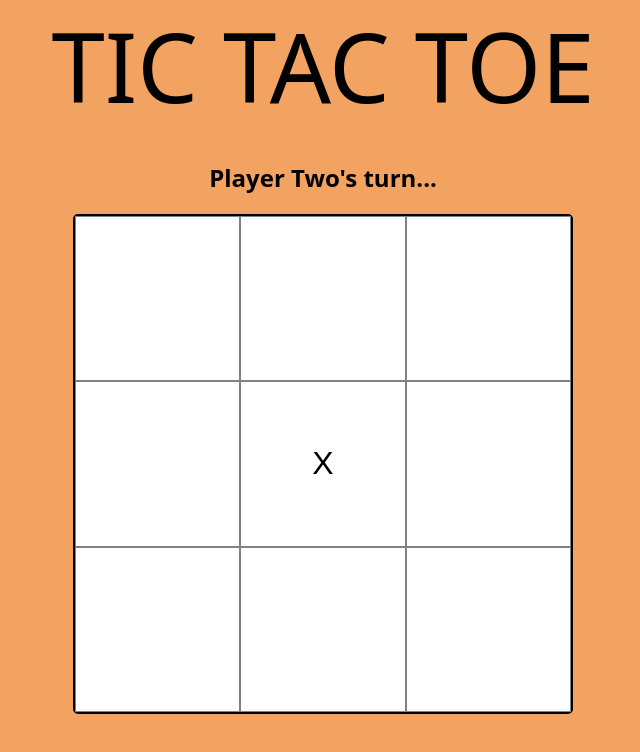
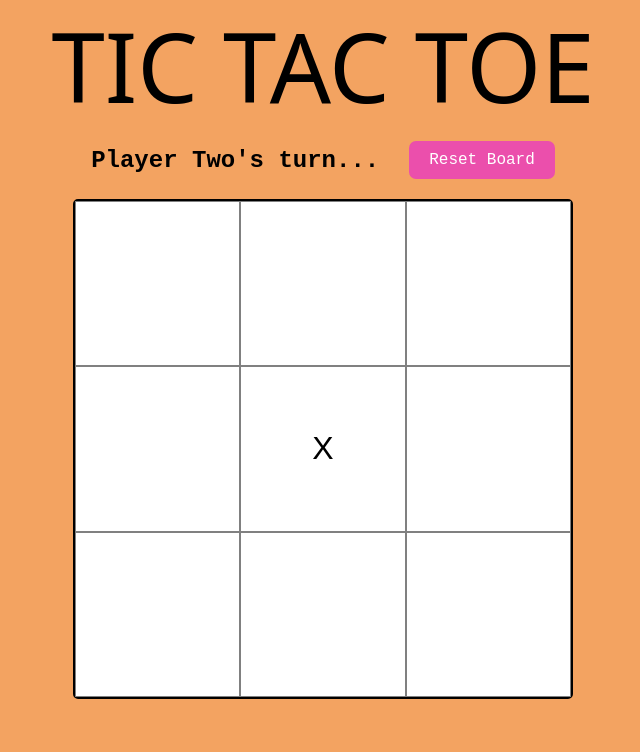
Before and after one commit to AditiPatel25/tic-tac-toe, a plain HTML site: page index.html in a window 1280 px wide. Both pictures are taken after a click on the element 640 px from the left and 464 px from the top of the page. Shown: the whole page, without its empty margins (317-957 px from the left). Drawn offline with Linux system fonts and the light colour scheme; a web font is replaced by a local one.

Commit message:
added reset game functionality

```diff
--- a/index.html
+++ b/index.html
@@ -16,7 +16,10 @@
     <div class="container">
         <h1 class="honk-font">TIC TAC TOE</h1>
         <div class="game">
-            <h2 class="turn"></h2>
+            <div class="above-board">
+                <h2 class="turn"></h2>
+                <button class="reset">Reset Board</button>
+            </div>
             <div class="board"></div>
         </div>
     </div>
--- a/script.js
+++ b/script.js
@@ -28,12 +28,9 @@ document.addEventListener('DOMContentLoaded', function () {
             return true;
         };
 
-        // This method will be used to print our board to the console.
-        // It is helpful to see what the board looks like after each turn as we play,
-        // but we won't need it after we build our UI
+        // prints board
         const printBoard = () => {
             const boardWithCellValues = board.map((row) => row.map((cell) => cell.getValue()));
-            console.log(boardWithCellValues);
         };
 
         // Here, we provide an interface for the rest of our
@@ -74,7 +71,7 @@ document.addEventListener('DOMContentLoaded', function () {
         playerOneName = "Player One",
         playerTwoName = "Player Two"
     ) {
-        const board = Gameboard();
+        let board = Gameboard();
 
         const players = [
             {
@@ -98,7 +95,6 @@ document.addEventListener('DOMContentLoaded', function () {
 
         const printNewRound = () => {
             board.printBoard();
-            // console.log(`${getActivePlayer().name}'s turn.`);
         };
 
         const checkForWinner = (board) => {
@@ -110,7 +106,7 @@ document.addEventListener('DOMContentLoaded', function () {
                 if (board[i][0].getValue() !== "" &&
                     board[i][0].getValue() === board[i][1].getValue() &&
                     board[i][1].getValue() === board[i][2].getValue()) {
-                    return board[i][0].getValue(); // Return the winning player's token
+                    return board[i][0].getValue();
                 }
             }
 
@@ -119,7 +115,7 @@ document.addEventListener('DOMContentLoaded', function () {
                 if (board[0][j].getValue() !== "" &&
                     board[0][j].getValue() === board[1][j].getValue() &&
                     board[1][j].getValue() === board[2][j].getValue()) {
-                    return board[0][j].getValue(); // Return the winning player's token
+                    return board[0][j].getValue();
                 }
             }
 
@@ -127,50 +123,49 @@ document.addEventListener('DOMContentLoaded', function () {
             if (board[0][0].getValue() !== "" &&
                 board[0][0].getValue() === board[1][1].getValue() &&
                 board[1][1].getValue() === board[2][2].getValue()) {
-                return board[0][0].getValue(); // Return the winning player's token
+                return board[0][0].getValue();
             }
 
             // Check diagonal (top-right to bottom-left) for a win
             if (board[0][2].getValue() !== "" &&
                 board[0][2].getValue() === board[1][1].getValue() &&
                 board[1][1].getValue() === board[2][0].getValue()) {
-                return board[0][2].getValue(); // Return the winning player's token
+                return board[0][2].getValue();
             }
 
             // No winner found
             return null;
-
-
         };
 
         const playRound = (row, column) => {
-            // Drop a token for the current player
-            console.log(`Marking ${getActivePlayer().name}'s choice: [${row}][${column}]...`);
+            // console.log(`Marking ${getActivePlayer().name}'s choice: [${row}][${column}]...`);
+            // marks spot for current player
             let marked = board.chooseSquare(row, column, getActivePlayer().token);
+
+            const winnerText = document.createElement("h2");
+            winnerText.classList.add("honk-font");
+            winnerText.classList.add("winner-text");
 
             if (marked) {
                 getActivePlayer().numTurns++;
 
                 if (players[0].numTurns + players[1].numTurns === 9) {
-                    console.log("Tie!");
-                    const winnerText = document.createElement("h2");
-                    winnerText.classList.add("honk-font");
                     winnerText.textContent = `It's a tie!`;
                     document.body.appendChild(winnerText);
+                    return;
                 }
 
-                /*  This is where we would check for a winner and handle that logic,
-                    such as a win message. */ // CODE DOES NOT WORK
+                // checks for winner
                 const winnerToken = checkForWinner(board.getBoard());
-                const winnerText = document.createElement("h2");
-                winnerText.classList.add("honk-font");
 
                 if (winnerToken === "X") {
                     winnerText.textContent = `The winner is Player 1!`;
                     document.body.appendChild(winnerText);
+                    return;
                 } else if (winnerToken === "O") {
                     winnerText.textContent = `The winner is Player 2!`;
                     document.body.appendChild(winnerText);
+                    return;
                 }
 
                 // Switch player turn
@@ -179,15 +174,23 @@ document.addEventListener('DOMContentLoaded', function () {
             }
         };
 
+        const restartGame = () => {
+            console.log("Restarting game...");
+            board = Gameboard();
+            activePlayer = players[0];
+            players.forEach(player => player.numTurns = 0);
+            document.querySelectorAll(".winner-text").forEach(node => node.remove());
+            printNewRound();
+        };
+
         // Initial play game message
         printNewRound();
 
-        // For the console version, we will only use playRound, but we will need
-        // getActivePlayer for the UI version, so I'm revealing it now
         return {
             playRound,
             getActivePlayer,
-            getBoard: board.getBoard
+            restartGame,
+            getBoard: () => board.getBoard()
         };
     }
 
@@ -195,6 +198,12 @@ document.addEventListener('DOMContentLoaded', function () {
         const game = GameController();
         const playerTurnDiv = document.querySelector('.turn');
         const boardDiv = document.querySelector('.board');
+        const resetButton = document.querySelector('.reset');
+
+        resetButton.addEventListener("click", () => {
+            game.restartGame();
+            updateScreen();
+        });
 
         const updateScreen = () => {
             // clear the board
--- a/styles.css
+++ b/styles.css
@@ -18,7 +18,7 @@
 
 body {
     background-color: rgba(236, 108, 3, 0.625);
-    font-family: system-ui, -apple-system, BlinkMacSystemFont, 'Segoe UI', sans-serif;
+    font-family:'Courier New', Courier, monospace;
     text-align: center;
 }
 
@@ -26,19 +26,38 @@ h1 {
     font-size: 6rem;
 }
 
-h2 {
+.winner-text {
     font-size: 4rem;
+}
+
+.reset {
+    padding: 10px 20px;
+    border: none;
+    background-color: rgb(235, 79, 172);
+    border-radius: 7px;
+    color: white;
+    font-family: inherit;
+    font-size: 1rem;
+}
+
+.reset:hover {
+    background-color: rgb(150, 47, 109);
 }
 
 .turn {
     font-size: 1.5rem;
 }
 
+.above-board {
+    display: flex;
+    gap: 30px;
+    align-items: center;
+}
 .game {
     display: flex;
     flex-direction: column;
     align-items: center;
-    margin-top: 30px;
+    margin-top: 10px;
 }
 
 .board {
```
